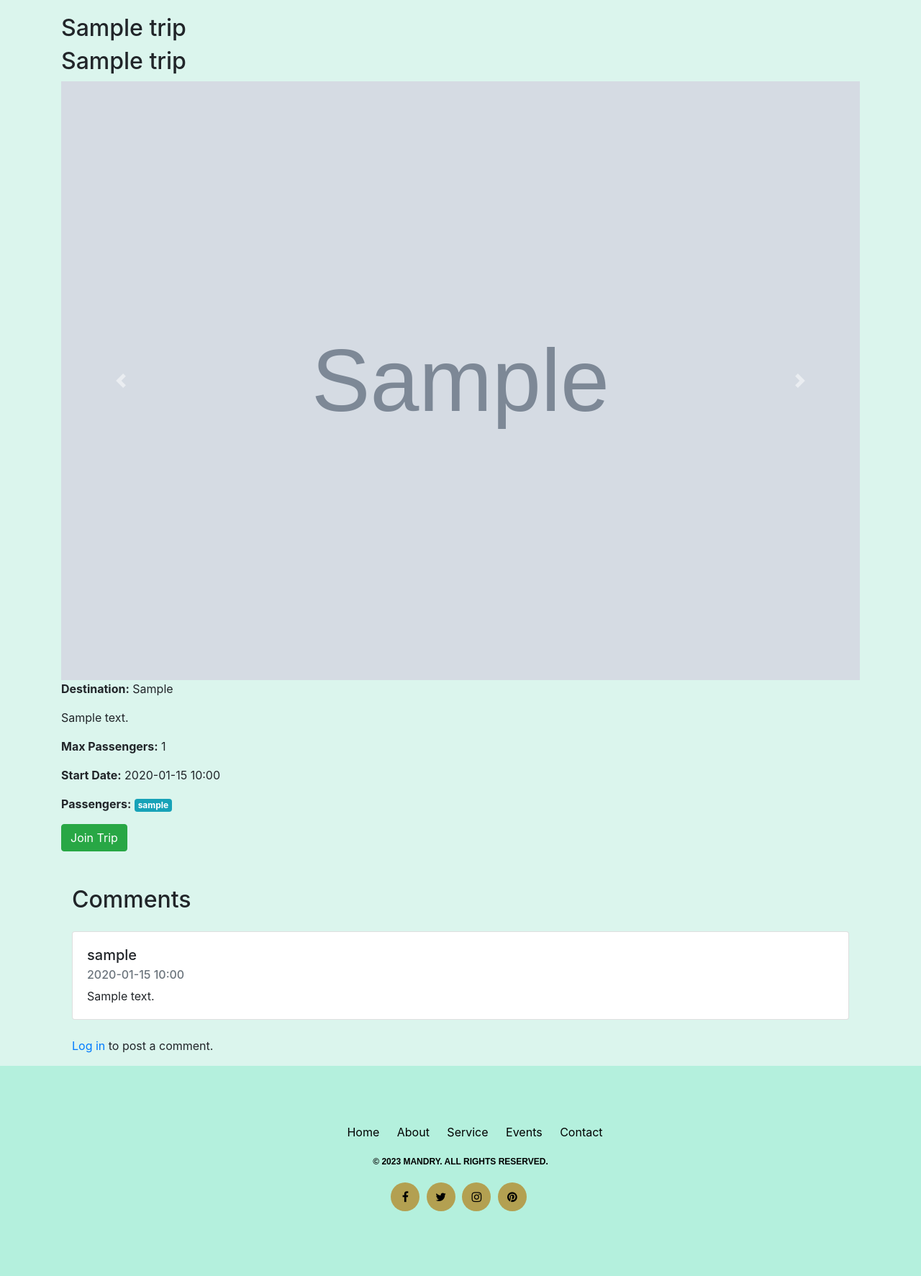
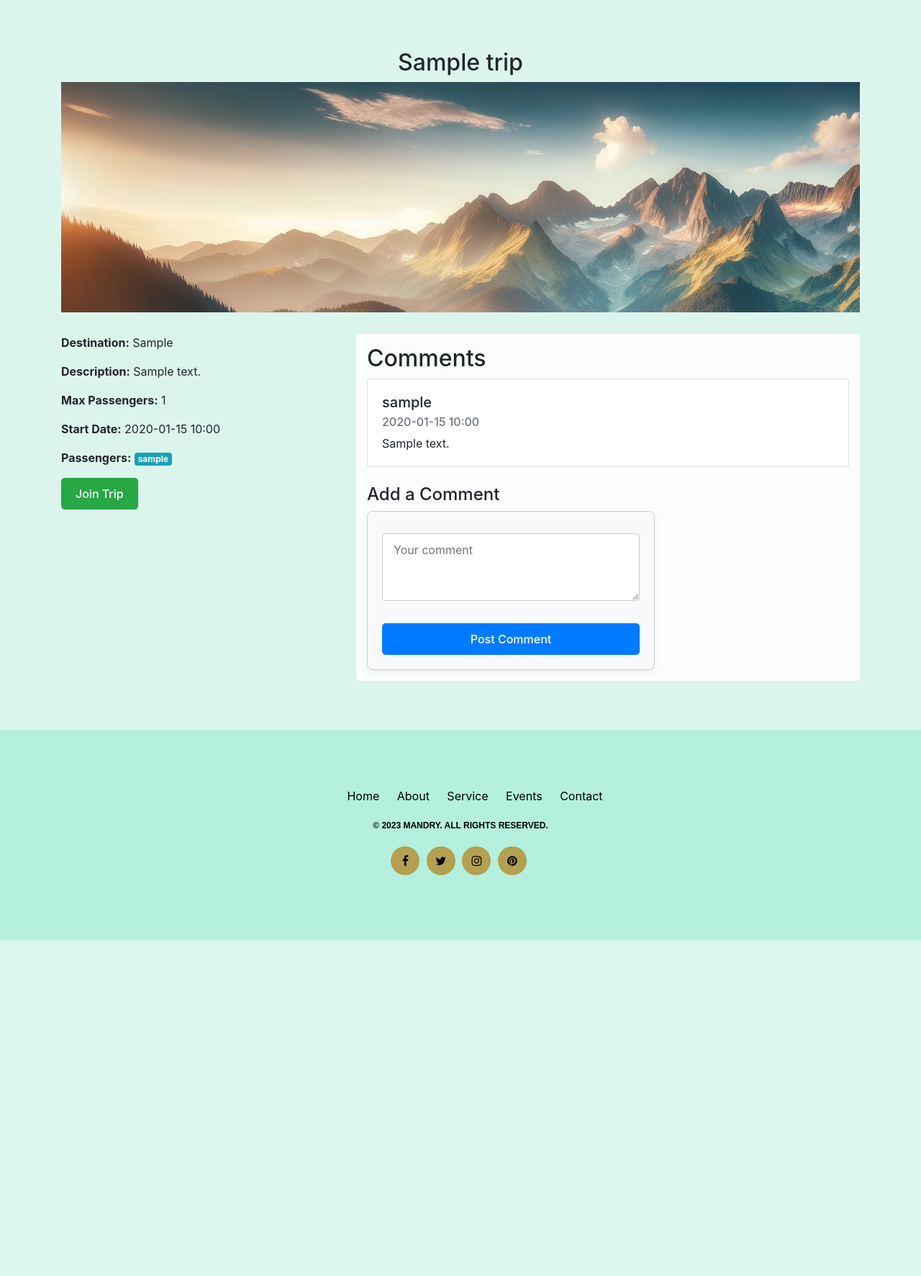
Before and after one commit to yurakuzo/mandry-app, a Django app: page /trip/1/ in a window 1280 px wide. Shown: the part 60-1833 px from the top of the page at 72% size. After the commit the page ends 1366 px from the top, so only its background shows below. Run offline with Django 4.2, Linux system fonts and the light colour scheme; tables that the repository leaves empty hold one stand-in row (values such as "Sample post"); grey boxes marked "Sample" are stand-in pictures; parts of the project's set-up code (start-up, migrations or seed data) failed here and were passed over; some libraries are stand-ins or nearby versions.

Commit message:
SUP-64: Improved view trip details page

```diff
--- a/templates/index.html
+++ b/templates/index.html
@@ -18,7 +18,7 @@
             </ul>
 
             <!-- Слайди -->
-            <div class="carousel-inner" style="border-radius: 50px;">
+            <div class="carousel-inner" style="border-radius: 20px;">
                 <!-- Слайд 1 -->
                 <div class="carousel-item active">
                     <img src="static\traveller\img\photo_2023-12-12_19-44-28.jpg" class="d-block w-100" alt="Зображення 1">
--- a/templates/trip/trip_detail.html
+++ b/templates/trip/trip_detail.html
@@ -1,44 +1,74 @@
 {% extends 'base.html' %}
 
 {% block content %}
-<div class="trip-details-container">
-    <div class="trip-details-page">
-        <!-- Trip Title -->
-        <h2 class="trip-header">{{ trip.title }}</h2>
+<style>
+.form {
+    background-color: #f8f9fa;
+    padding: 20px;
+    border-radius: 8px;
+    box-shadow: 0 4px 8px rgba(0,0,0,0.05);
+}
 
-        <!-- Carousel for Images -->
-        <div class="trip-details-container">
-            <div class="trip-details-page">
-                <!-- Trip Title -->
-                <h2 class="trip-header">{{ trip.title }}</h2>
+.form-group {
+    margin-bottom: 1rem;
+}
 
-                <!-- Carousel for Images -->
-                {% if trip.images.all %}
-                    <div id="tripCarousel" class="carousel slide" data-bs-ride="carousel">
-                        <div class="carousel-inner">
-                            {% for image in trip.images.all %}
-                            <div class="carousel-item {% if forloop.first %}active{% endif %}">
-                                <img src="{{ image.image.url }}" class="d-block w-100 carousel-image" alt="Image {{ forloop.counter }}">
-                            </div>
-                            {% endfor %}
-                        </div>
-                        <a class="carousel-control-prev" href="#tripCarousel" role="button" data-bs-slide="prev">
-                            <span class="carousel-control-prev-icon" aria-hidden="true"></span>
-                            <span class="sr-only">Previous</span>
-                        </a>
-                        <a class="carousel-control-next" href="#tripCarousel" role="button" data-bs-slide="next">
-                            <span class="carousel-control-next-icon" aria-hidden="true"></span>
-                            <span class="sr-only">Next</span>
-                        </a>
-                    </div>
-                {% else %}
-                    <img src="/media/trip_images/default_trip_image.jpg" class="d-block w-100 carousel-image" alt="Default Trip Image">
-                {% endif %}
+.form-control {
+    border: 1px solid #ced4da;
+    border-radius: 4px;
+    padding: 10px 15px;
+    font-size: 16px;
+    color: #495057;
+    background-color: #fff;
+}
 
-        <!-- Trip Details Section -->
+.form-control:focus {
+    border-color: #80bdff;
+    outline: 0;
+    box-shadow: 0 0 0 0.2rem rgba(0,123,255,.25);
+}
+
+.btn {
+    padding: 10px 20px;
+    border-radius: 5px;
+    border: none;
+    font-size: 16px;
+    font-weight: 500;
+    cursor: pointer;
+    transition: background-color 0.2s;
+}
+
+.btn-primary {
+    background-color: #007bff;
+    color: white;
+}
+
+.btn-primary:hover {
+    background-color: #0056b3;
+}
+
+/* Responsive design for smaller screens */
+@media (max-width: 768px) {
+    .form {
+        padding: 10px;
+    }
+}
+
+.command-section {
+    width: 700px;
+    background-color: linear-gradient(145deg, #a2e9d4, #ffe47a);
+}
+</style>
+
+<div class="trip-detail-container my-5">
+    <h2 class="trip-header text-center">{{ trip.title }}</h2>
+    <div class="py-5 bg-image-full" style="background-image: url('/static/traveller/img/karpathians.png'); height: 20rem;"></div>
+
+    <div class="content-wrapper d-flex justify-content-between" style="margin-top: 30px;">
+        <!-- Trip Details (Left) -->
         <div class="trip-info">
             <p><strong>Destination:</strong> {{ trip.destination }}</p>
-            <p>{{ trip.description }}</p>
+            <p><strong>Description:</strong> {{ trip.description }}</p>
             <p><strong>Max Passengers:</strong> {{ trip.max_passengers }}</p>
             <p><strong>Start Date:</strong> {{ trip.start_date|date:"Y-m-d H:i" }}</p>
             <p><strong>Passengers:</strong>
@@ -50,20 +80,20 @@
             <form method="post">
                 {% csrf_token %}
                 {% if request.user in trip.passengers.all %}
-                    <button type="submit" name="leave" class="btn btn-warning">Leave Trip</button>
+                    <button type="submit" name="leave" class="btn btn-warning" style="background-color: #ca2929;">Leave Trip</button>
                 {% else %}
                     <button type="submit" name="join" class="btn btn-success">Join Trip</button>
                 {% endif %}
                 {% if request.user == trip.initiator %}
-                    <a href="{% url 'edit_trip' trip.id %}" class="btn btn-primary mt-2">Edit this Trip</a>
+                    <a href="{% url 'edit_trip' trip.id %}" class="btn btn-success">Edit this Trip</a>
                 {% endif %}
             </form>
         </div>
-    </div>
 
-    <!-- Comments Section -->
-    <div class="container mt-5">
-        <h2 class="mb-4">Comments</h2>
+        <!-- Comments Section (Right) -->
+        <div class="comments-section" style="width: 700px; background-color: linear-gradient(145deg, #a2e9d4, #ffe47a);">
+
+            <h2>Comments</h2>
             <div class="comments-list">
                 {% for comment in trip.comments.all %}
                     <div class="card mb-3">
@@ -79,8 +109,7 @@
             </div>
 
             <!-- Comment Form -->
-        {% if user.is_authenticated %}
-            <div class="comment-form mt-4">
+            <div class="comment-form mt-4" style="width: 400px;">
                 <h4>Add a Comment</h4>
                 <form method="post" class="form">
                     {% csrf_token %}
@@ -90,9 +119,8 @@
                     <button type="submit" class="btn btn-primary">Post Comment</button>
                 </form>
             </div>
-        {% else %}
-            <p class="mt-4"><a href="{% url 'login' %}">Log in</a> to post a comment.</p>
-        {% endif %}
+
+        </div>
     </div>
 </div>
 {% endblock %}
```
Also changed, not shown: static/css/styles.css (line endings or trailing spaces), static/traveller/css/styles.css (line endings or trailing spaces), static/traveller/img/karpathians.png (added). Lines whose indentation alone changed are shown as unchanged.
